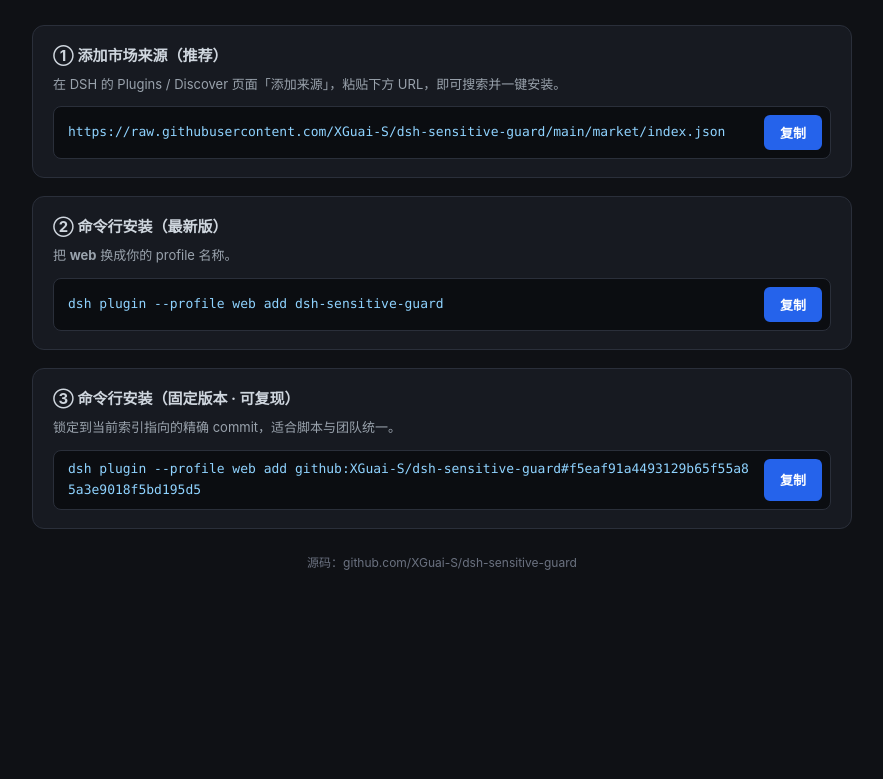
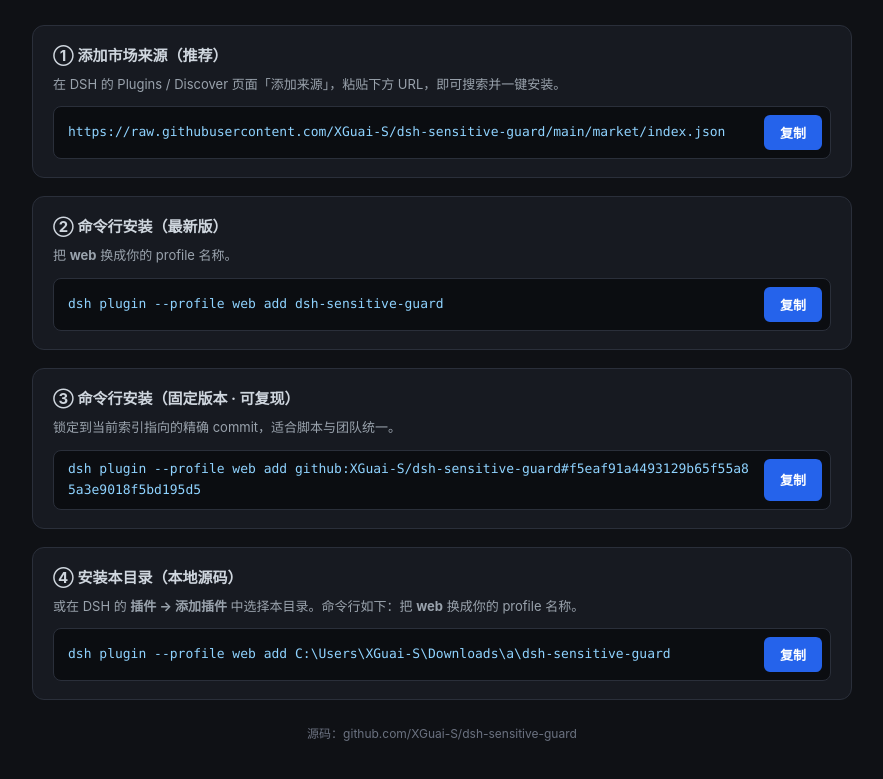
Before and after one commit to XGuai-S/dsh-sensitive-guard, a website: page market/install.html in a window 1280 px wide. Shown: the part 97-876 px from the top of the page, without its empty margins (198-1081 px from the left). Before the commit the page ends 800 px from the top, so only its background shows below. Drawn offline with Linux system fonts and the light colour scheme.

Commit message:
feat: make the local-directory install command copyable
- market/install.html: add card for installing this directory (4th copy button)
- README.md: turn the plain-text install hint into a fenced code block with a copy button on GitHub, and link to the install page

```diff
--- a/market/install.html
+++ b/market/install.html
@@ -76,6 +76,15 @@
     </div>
   </div>
 
+  <div class="card">
+    <h2>④ 安装本目录（本地源码）</h2>
+    <p>或在 DSH 的 <b>插件 → 添加插件</b> 中选择本目录。命令行如下：把 <b>web</b> 换成你的 profile 名称。</p>
+    <div class="cmdbox">
+      <code id="c4">dsh plugin --profile web add C:\Users\XGuai-S\Downloads\a\dsh-sensitive-guard</code>
+      <button data-target="c4">复制</button>
+    </div>
+  </div>
+
   <p class="note">源码：github.com/XGuai-S/dsh-sensitive-guard</p>
 </div>
 
```
Also changed, not shown: README.md.
